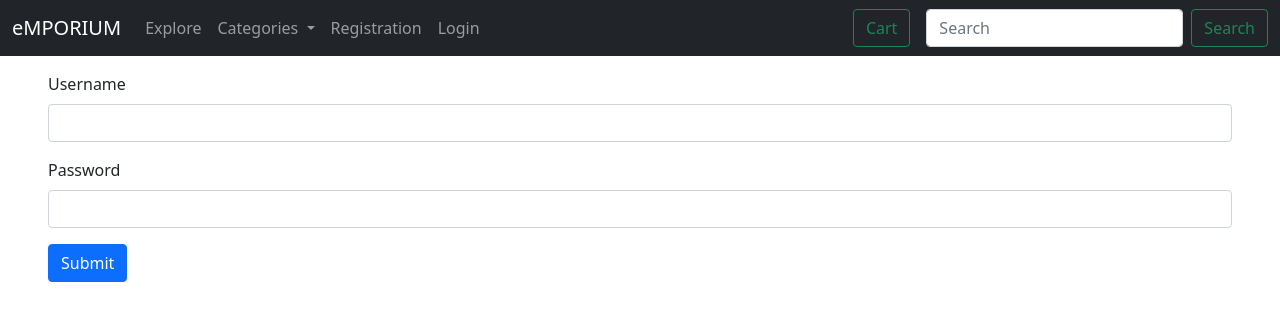
After one commit to namansubedi/eMPORIUM, a Django app: page /login in a window 1280 px wide. The commit adds this page. Shown: the top 321 px of the page. Run offline with Django 3.2, Linux system fonts and the light colour scheme.

Commit message:
added login/logout funnctionality

```diff
--- a/home/urls.py
+++ b/home/urls.py
@@ -4,5 +4,7 @@ from home import views
 urlpatterns = [
     path('', views.index, name="index"),
     path('register', views.register, name="register"),
-    path('upload', views.upload, name="uplaod" )
+    path('upload', views.upload, name="uplaod" ),
+    path('login', views.login, name="login"),
+    path('logout', views.logout, name="logout"),
 ]
--- a/home/views.py
+++ b/home/views.py
@@ -1,3 +1,4 @@
+from django.http import request
 from django.shortcuts import render, redirect
 from home.models import profiles, products
 from django.contrib.auth.models import User, auth
@@ -85,3 +86,24 @@ def upload(request):
             print("invalid input")
     form = productsform()
     return render(request, "upload.html", {"form": form})
+
+def login(request):
+    if request.method == 'POST':
+        username = request.POST['username']
+        password = request.POST['password']
+
+        user = auth.authenticate(username=username, password=password)
+
+        if user is not None:
+            auth.login(request, user)
+            return redirect('/')
+        else:
+            messages.info(request, 'Wrong Values Entered!')
+            return redirect('login')
+
+    else:
+        return render(request, 'login.html')
+
+def logout(request):
+    auth.logout(request)
+    return redirect('/')
--- a/templates/base.html
+++ b/templates/base.html
@@ -32,12 +32,21 @@
             <li><a class="dropdown-item" href="#">Something else here</a></li>
           </ul>
         </li>
+        {% if user.is_authenticated %}
         <li class="nav-item">
-          <a class="nav-link" href="register">Register</a>
+          <a class="nav-link" href="#">{{user.first_name}}'s Profile</a>
         </li>
         <li class="nav-item">
-          <a class="nav-link" href="#">Login</a>
+          <a class="nav-link" href="logout">Logout</a>
         </li>
+        {% else %}
+        <li class="nav-item">
+          <a class="nav-link" href="register">Registration</a>
+        </li>
+        <li class="nav-item">
+          <a class="nav-link" href="login">Login</a>
+        </li>
+        {% endif %}
       </ul>
       <form class="d-flex me-3 ">
         <button class="btn btn-outline-success" type="submit">Cart</button>
--- /dev/null
+++ b/templates/login.html
@@ -0,0 +1,31 @@
+{% extends 'base.html' %}
+
+{% block title %}
+Home
+{% endblock title %}
+
+{% block body %}
+
+<form action="login" method="post">
+    {% csrf_token %}
+    <div class="mt-3 mx-5">
+        <label for="exampleInputPassword1" class="form-label">Username</label>
+        <input type="text" class="form-control" name="username">
+    </div>
+    <div class="mt-3 mx-5">
+        <label for="exampleInputPassword1" class="form-label">Password</label>
+        <input type="password" class="form-control" name="password">
+    </div>
+    <div class="mt-3 mx-5">
+    <button type="submit" class="btn btn-primary">Submit</button>
+    </div>
+</form>
+
+{% for message in messages %}
+    <div class="alert alert-warning alert-dismissible fade show mt-3 mx-5" role="alert">
+    <strong>Holy guacamole!</strong> {{ message }} !!
+    <button type="button" class="btn-close" data-bs-dismiss="alert" aria-label="Close"></button>
+    </div>
+{% endfor %}
+
+{% endblock body %}
```
